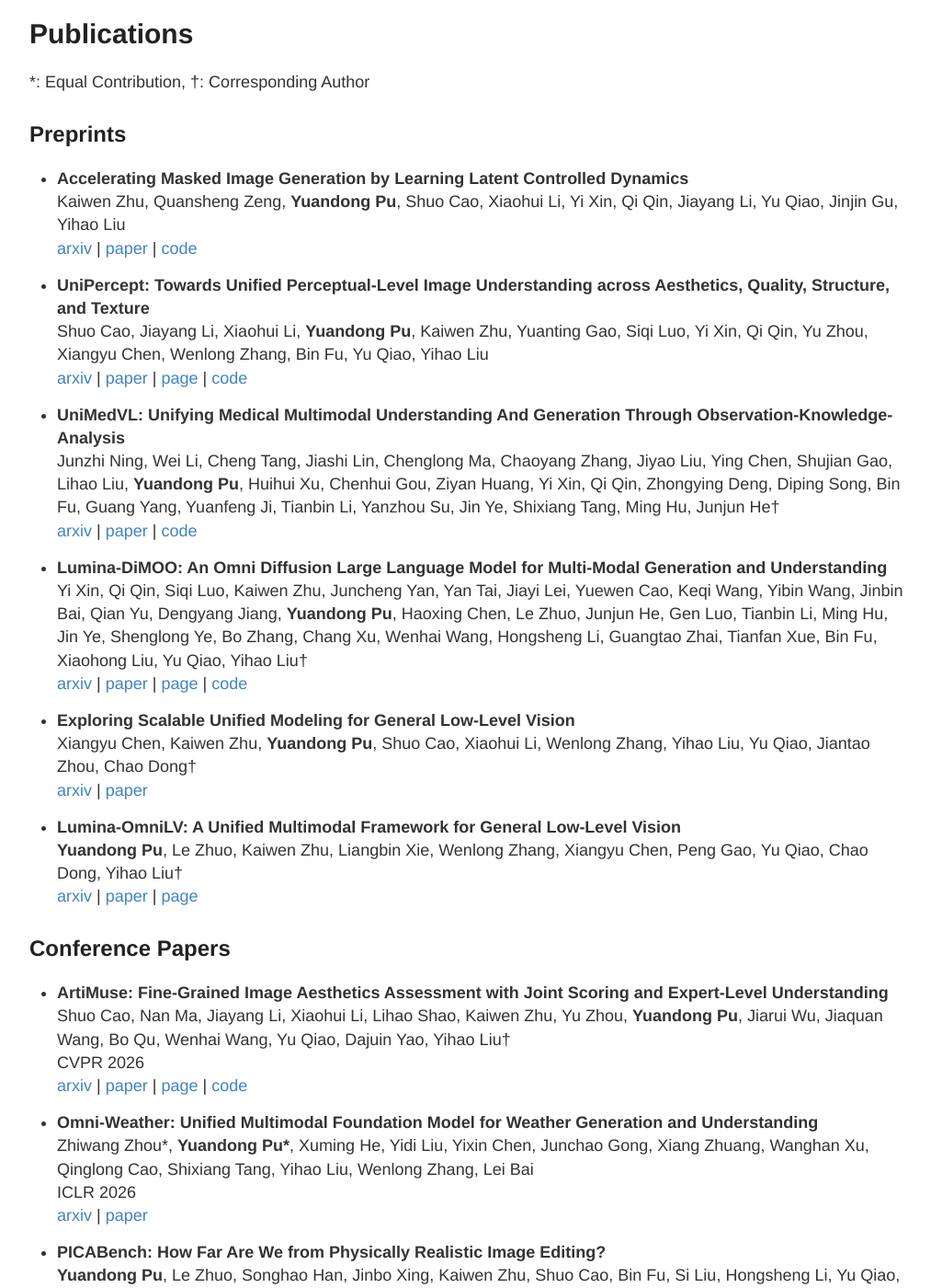
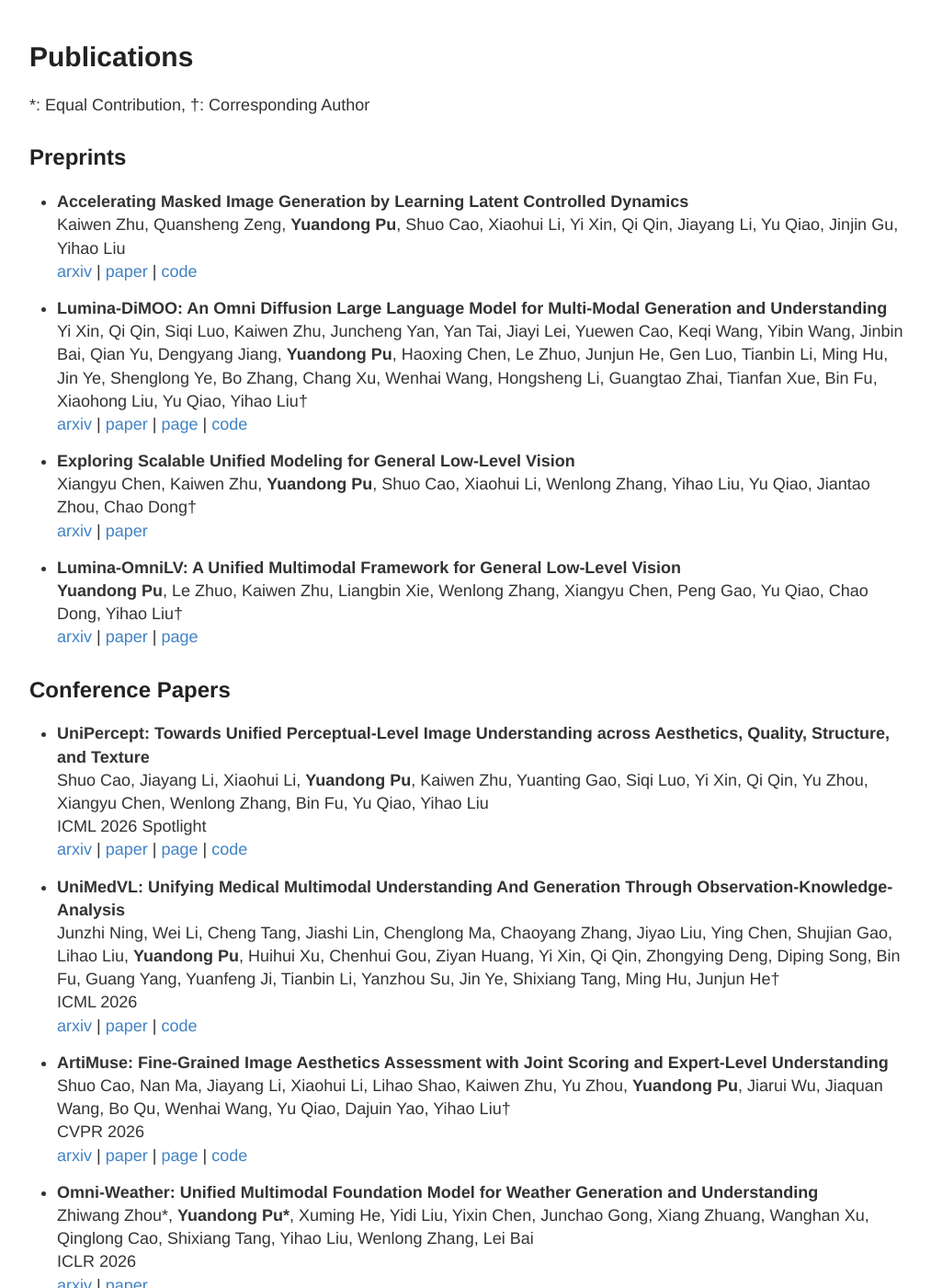
Before and after one commit to Andrew0613/Andrew0613.github.io, a Jekyll site: the page built from index.md, in a window 1280 px wide and 1400 px high, scrolled down 609 px. Shown: the whole window at 92% size, without its empty margins (128-1141 px from the left). Built offline with Jekyll 4.4.1, drawn with Linux system fonts in a browser that asks for light colours; some of the changed lines change nothing that is shown; some of the changed text lies outside the part shown.

Commit message:
update index

```diff
--- a/index.md
+++ b/index.md
@@ -11,6 +11,7 @@ I am a third-year Ph.D. student of Shanghai Jiao Tong University ([SJTU](https:/
 My current research interest mainly lies in generative modeling and agents.
 
 # News
+- **2026-05**: Three papers were accepted to ICML 2026.
 - **2026-02**: One paper was accepted to CVPR 2026.
 - **2026-01**: Four papers were accepted to ICLR 2026.
 - **2025-11**: One paper was accepted to AAAI 2026 as oral.
@@ -28,14 +29,6 @@ My current research interest mainly lies in generative modeling and agents.
     Kaiwen Zhu, Quansheng Zeng, **Yuandong Pu**, Shuo Cao, Xiaohui Li, Yi Xin, Qi Qin, Jiayang Li, Yu Qiao, Jinjin Gu, Yihao Liu <br>
     [arxiv](https://arxiv.org/abs/2602.23996) | [paper](https://arxiv.org/pdf/2602.23996) | [code](https://github.com/Kaiwen-Zhu/MIGM-Shortcut)
 
-- **UniPercept: Towards Unified Perceptual-Level Image Understanding across Aesthetics, Quality, Structure, and Texture** <br>
-    Shuo Cao, Jiayang Li, Xiaohui Li, **Yuandong Pu**, Kaiwen Zhu, Yuanting Gao, Siqi Luo, Yi Xin, Qi Qin, Yu Zhou, Xiangyu Chen, Wenlong Zhang, Bin Fu, Yu Qiao, Yihao Liu <br>
-    [arxiv](https://arxiv.org/abs/2512.21675) | [paper](https://arxiv.org/abs/2512.21675) | [page](https://thunderbolt215.github.io/Unipercept-project/) | [code](https://github.com/thunderbolt215/UniPercept)
-
-- **UniMedVL: Unifying Medical Multimodal Understanding And Generation Through Observation-Knowledge-Analysis** <br>
-    Junzhi Ning, Wei Li, Cheng Tang, Jiashi Lin, Chenglong Ma, Chaoyang Zhang, Jiyao Liu, Ying Chen, Shujian Gao, Lihao Liu, **Yuandong Pu**, Huihui Xu, Chenhui Gou, Ziyan Huang, Yi Xin, Qi Qin, Zhongying Deng, Diping Song, Bin Fu, Guang Yang, Yuanfeng Ji, Tianbin Li, Yanzhou Su, Jin Ye, Shixiang Tang, Ming Hu, Junjun He<sup>†</sup> <br>
-    [arxiv](https://arxiv.org/abs/2510.15710) | [paper](https://arxiv.org/abs/2510.15710) | [code](https://github.com/uni-medical/UniMedVL)
-
 - **Lumina-DiMOO: An Omni Diffusion Large Language Model for Multi-Modal Generation and Understanding** <br>
     Yi Xin, Qi Qin, Siqi Luo, Kaiwen Zhu, Juncheng Yan, Yan Tai, Jiayi Lei, Yuewen Cao, Keqi Wang, Yibin Wang, Jinbin Bai, Qian Yu, Dengyang Jiang, **Yuandong Pu**, Haoxing Chen, Le Zhuo, Junjun He, Gen Luo, Tianbin Li, Ming Hu, Jin Ye, Shenglong Ye, Bo Zhang, Chang Xu, Wenhai Wang, Hongsheng Li, Guangtao Zhai, Tianfan Xue, Bin Fu, Xiaohong Liu, Yu Qiao, Yihao Liu<sup>†</sup> <br>
     [arxiv](https://arxiv.org/abs/2510.06308) | [paper](https://arxiv.org/abs/2510.06308) | [page](https://synbol.github.io/Lumina-DiMOO/) | [code](https://github.com/Alpha-VLLM/Lumina-DiMOO)
@@ -49,6 +42,16 @@ My current research interest mainly lies in generative modeling and agents.
     [arxiv](https://arxiv.org/abs/2504.04903) | [paper](https://arxiv.org/abs/2504.04903) | [page](https://andrew0613.github.io/OmniLV_page/)
 
 ## Conference Papers
+
+- **UniPercept: Towards Unified Perceptual-Level Image Understanding across Aesthetics, Quality, Structure, and Texture** <br>
+    Shuo Cao, Jiayang Li, Xiaohui Li, **Yuandong Pu**, Kaiwen Zhu, Yuanting Gao, Siqi Luo, Yi Xin, Qi Qin, Yu Zhou, Xiangyu Chen, Wenlong Zhang, Bin Fu, Yu Qiao, Yihao Liu <br>
+    ICML 2026 Spotlight<br>
+    [arxiv](https://arxiv.org/abs/2512.21675) | [paper](https://arxiv.org/abs/2512.21675) | [page](https://thunderbolt215.github.io/Unipercept-project/) | [code](https://github.com/thunderbolt215/UniPercept)
+
+- **UniMedVL: Unifying Medical Multimodal Understanding And Generation Through Observation-Knowledge-Analysis** <br>
+    Junzhi Ning, Wei Li, Cheng Tang, Jiashi Lin, Chenglong Ma, Chaoyang Zhang, Jiyao Liu, Ying Chen, Shujian Gao, Lihao Liu, **Yuandong Pu**, Huihui Xu, Chenhui Gou, Ziyan Huang, Yi Xin, Qi Qin, Zhongying Deng, Diping Song, Bin Fu, Guang Yang, Yuanfeng Ji, Tianbin Li, Yanzhou Su, Jin Ye, Shixiang Tang, Ming Hu, Junjun He<sup>†</sup> <br>
+    ICML 2026 <br>
+    [arxiv](https://arxiv.org/abs/2510.15710) | [paper](https://arxiv.org/abs/2510.15710) | [code](https://github.com/uni-medical/UniMedVL)
 
 - **ArtiMuse: Fine-Grained Image Aesthetics Assessment with Joint Scoring and Expert-Level Understanding** <br>
     Shuo Cao, Nan Ma, Jiayang Li, Xiaohui Li, Lihao Shao, Kaiwen Zhu, Yu Zhou, **Yuandong Pu**, Jiarui Wu, Jiaquan Wang, Bo Qu, Wenhai Wang, Yu Qiao, Dajuin Yao, Yihao Liu<sup>†</sup> <br>
```
